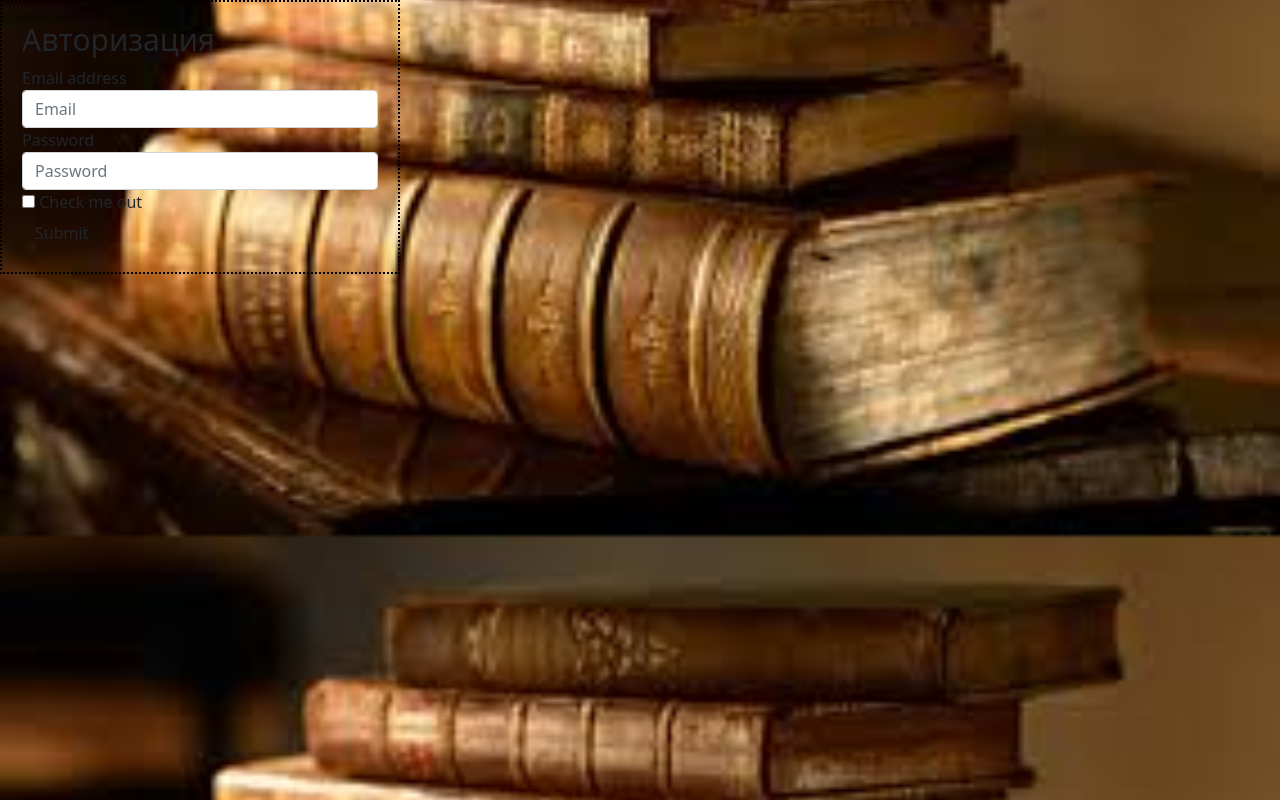
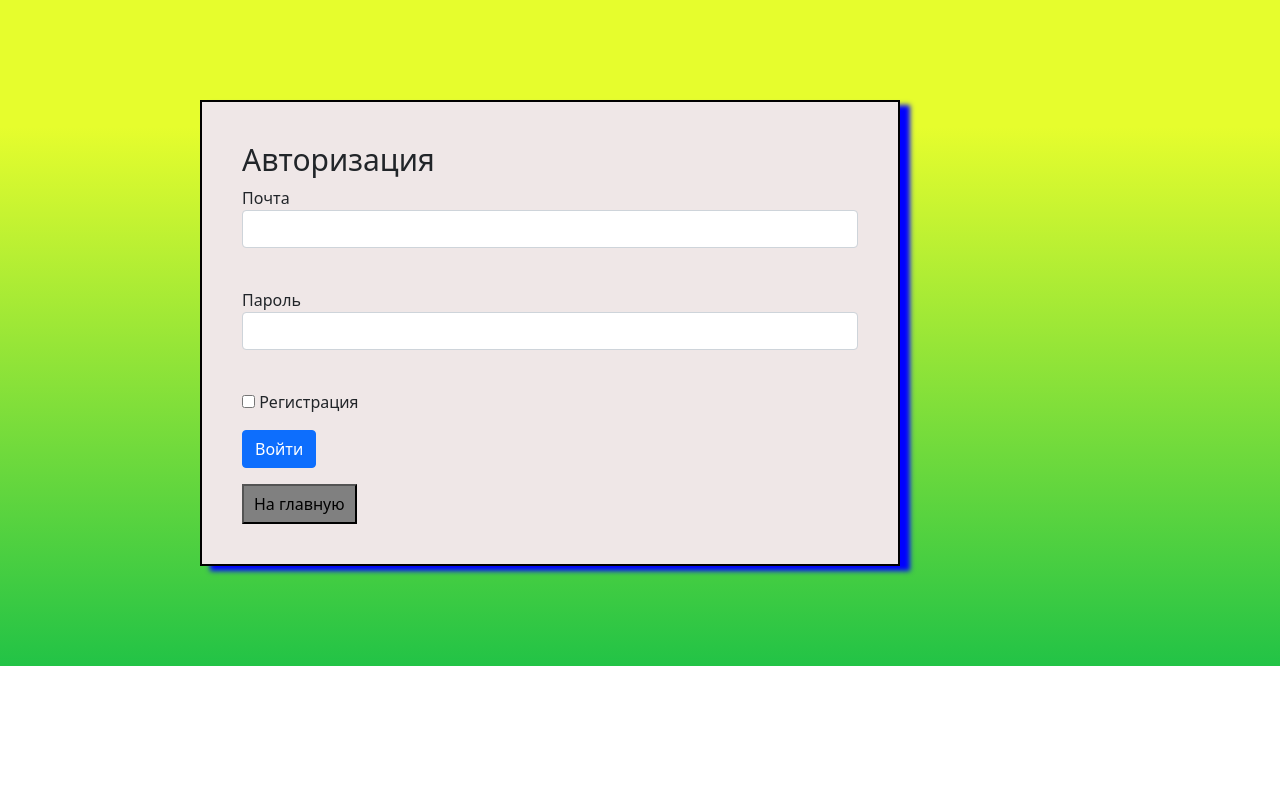
Before and after one commit to NVishnevskaya/e-books_formatter, a Flask app: page /refer_to_auth in a window 1280 px wide. Run offline with Flask 3, Linux system fonts and the light colour scheme.

Commit message:
Added authorization form (all imports in main.py)

```diff
--- /dev/null
+++ b/data/__all_models.py
@@ -0,0 +1,2 @@
+from . import users
+from . import files
--- a/main.py
+++ b/main.py
@@ -1,19 +1,45 @@
+# flask import
 from flask import Flask, render_template, request, redirect, url_for
+import os
+# database import
+from data import db_session
+from data.users import User
+# renders' import
 import epub_render
 import txt_render
 import style_render
+# raters and generators
 import placeholder_generator as pg
-import os
+from password_rate import is_correct_password
+# flask-wtf import
+from flask_wtf import FlaskForm
+from wtforms import StringField, PasswordField, BooleanField, SubmitField
+from wtforms.validators import DataRequired
 
+class LoginForm(FlaskForm):
+    email = StringField('Почта', validators=[DataRequired()])
+    password = PasswordField('Пароль', validators=[DataRequired()])
+    is_reg = BooleanField('Регистрация')
+    submit = SubmitField('Войти')
+
+    def validate_on_submit(self):
+        if '@' not in str(self.email):
+            return False
+        return True
+
+
+db_session.global_init("db/data.db")
 ALLOWED_EXTENSIONS = {'epub', 'fb2', 'pdf', 'txt'}
 app = Flask(__name__, template_folder="templates")
 app.config['TEMPLATES_AUTO_RELOAD'] = True
+app.config['SECRET_KEY'] = 'yandexlyceum_secret_key'
 
 UPLOAD_FOLDER = 'uploads'
 DESTINATION_FILE_FOR_CONTENT = 'index_with_content.html'
 DEFAULT_FOLDER = "templates"
 DEFAULT_FILE_WITH_CONTENT = f"{DEFAULT_FOLDER}/{DESTINATION_FILE_FOR_CONTENT}"
 app.config['UPLOAD_FOLDER'] = UPLOAD_FOLDER
+
 
 current_settings = {
     "is_file_loaded": False,
@@ -29,6 +55,10 @@ current_settings = {
     "font-colors": {
         "black": 'selected',
         "brown": '',
+    },
+    "auth_info": {
+        'is_reg': 'none',
+
     }
 }
 
@@ -113,7 +143,15 @@ def return_temp_file():
 
 @app.route('/refer_to_auth', methods=["GET", "POST"])
 def show_auth_page():
-    return render_template('auth_page.html')
+    form = LoginForm()
+    if form.validate_on_submit():
+        return redirect(url_for('show_main_page'))
+    return render_template('auth_page.html', form=form)
+
+
+@app.route('/refer_to_auth/to_main_page', methods=["GET", "POST"])
+def return_to_main_page_from_auth():
+    return redirect(url_for('show_main_page'))
 
 
 @app.route('/upload', methods=['GET', 'POST'])
--- a/requirements.txt
+++ b/requirements.txt
@@ -3,3 +3,5 @@ pypdf2==3.0.1
 EbookLib~=0.18
 beautifulsoup4==4.12.3
 requests==2.31.0
+SQLAlchemy==2.0.29
+wtforms==3.1.2
--- a/templates/auth_page.html
+++ b/templates/auth_page.html
@@ -8,22 +8,32 @@
 </head>
 <body>
 <div class="window">
-    <h1> Авторизация </h1>
-    <form method="post" enctype="multipart/form-data">
-        <div class="form-group">
-            <label for="exampleInputEmail1">Email address</label>
-            <input type="email" class="form-control" id="exampleInputEmail1" placeholder="Email">
+    <h1>Авторизация</h1>
+    <form action="" method="post" novalidate>
+        {{ form.hidden_tag() }}
+        <p>
+            {{ form.email.label }}<br>
+            {{ form.email(class="form-control") }}<br>
+            {% for error in form.email.errors %}
+        <div class="alert alert-danger" role="alert">
+            {{ error }}
         </div>
-        <div class="form-group">
-            <label for="exampleInputPassword1">Password</label>
-            <input type="password" class="form-control" id="exampleInputPassword1" placeholder="Password">
+        {% endfor %}
+        </p>
+        <p>
+            {{ form.password.label }}<br>
+            {{ form.password(class="form-control", type="password") }}<br>
+            {% for error in form.password.errors %}
+        <div class="alert alert-danger" role="alert">
+            {{ error }}
         </div>
-        <div class="checkbox">
-            <label>
-                <input type="checkbox"> Check me out
-            </label>
-        </div>
-        <button type="submit" class="btn btn-default">Submit</button>
+        {% endfor %}
+        </p>
+        <p>{{ form.is_reg() }} {{ form.is_reg.label }}</p>
+        <p>{{ form.submit(type="submit", class="btn btn-primary") }}</p>
+    </form>
+    <form method="post" enctype="multipart/form-data" action="/refer_to_auth/to_main_page">
+        <button type="submit" name="to_main_page" class="to_main_page"> На главную</button>
     </form>
 </div>
 </body>
@@ -37,19 +47,30 @@
 
     .window {
         display: inline-block;
-        width: 400px;
-        border: 2px dotted black;
-        padding: 20px;
+        width: 700px;
+        border: 2px  double black;
+        box-shadow: 10px 5px 5px blue;
+        padding: 40px;
+        background-color: rgb(239, 231, 231);
+        margin: 100px 200px;
     }
 
     body {
-        background-image: url("img/v17.jpg");
+        background: rgb(34,195,70);
+        background: linear-gradient(0deg, rgba(34,195,70,1) 0%, rgba(230,253,45,1) 81%);
+        background-size: no-repeat;
+        background-position: center;
+        background-repeat: no-repeat;
+    }
 
-        background-size: no-repeat;
+    .to_main_page {
+        padding: 6px 10px;
+        background-color: gray;
 
-        background-position: center;
+    }
 
-        background-size: cover;
+    .form-control-double {
+        display: {{is_reg}};
     }
 
 </style>
```
Also changed, not shown: data/db_session.py (added, +30 -0 lines), data/files.py (added, +18 -0 lines), data/users.py (added, +15 -0 lines), password_rate.py (added, +29 -0 lines), db/data.db (added).
